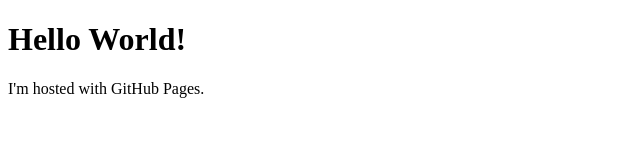
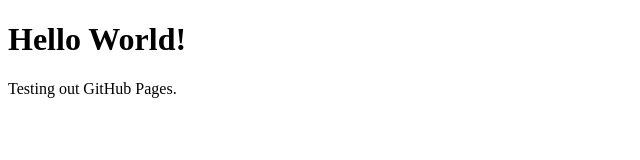
Before and after one commit to AndyBrrrunton/AndyBrrrunton.github.io, a plain HTML site: page index.html in a window 1280 px wide. Shown: the full height of the page, 0-640 px from the left. Drawn offline with Linux system fonts and the light colour scheme.

Commit message:
Update index.html

```diff
--- a/index.html
+++ b/index.html
@@ -2,6 +2,6 @@
 <html>
 <body>
 <h1>Hello World!</h1>
-<p>I'm hosted with GitHub Pages.</p>
+<p>Testing out GitHub Pages.</p>
 </body>
 </html>
```
